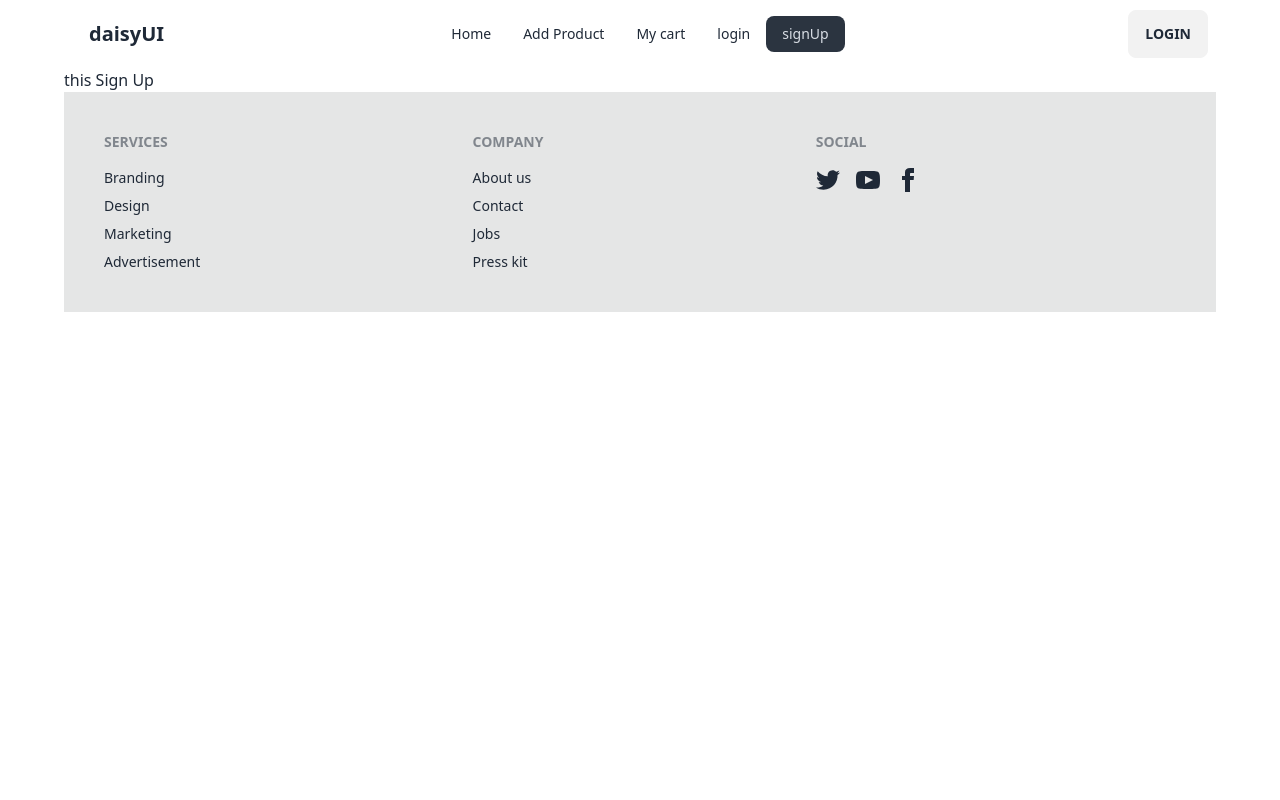
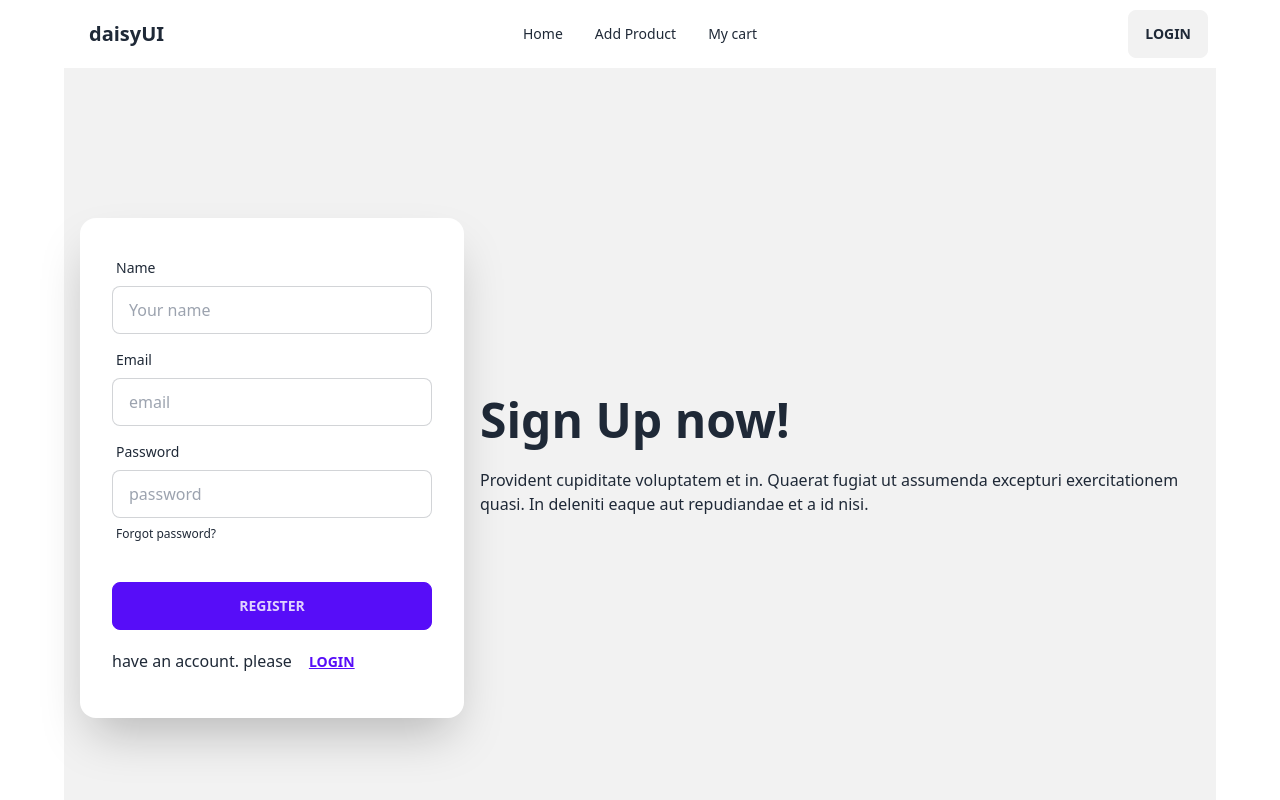
Before and after one commit to Jahirul83/Brand-Shop-client, a React (Vite) app: page /signup in a window 1280 px wide. Shown: the top 800 px of the page. Built offline with nearby package versions, Linux system fonts and the light colour scheme.

Commit message:
firebase auth setup and signIn and signUp page setup

```diff
--- a/package.json
+++ b/package.json
@@ -10,6 +10,7 @@
     "preview": "vite preview"
   },
   "dependencies": {
+    "firebase": "^10.5.0",
     "localforage": "^1.10.0",
     "match-sorter": "^6.3.1",
     "react": "^18.2.0",
--- a/src/components/Header/Navbar.jsx
+++ b/src/components/Header/Navbar.jsx
@@ -6,8 +6,8 @@
         <li><NavLink to='/'>Home</NavLink></li>
         <li><NavLink to='/addproduct'>Add Product</NavLink></li>
         <li><NavLink to='/mycart'>My cart</NavLink></li>
-        <li><NavLink to='/signIn'>login</NavLink></li>
-        <li><NavLink to='/signup'>signUp</NavLink></li>
+        {/* <li><NavLink to='/signIn'>login</NavLink></li>
+        <li><NavLink to='/signup'>signUp</NavLink></li> */}
     </>
     return (
         <div>
@@ -29,7 +29,7 @@
                     </ul>
                 </div>
                 <div className="navbar-end">
-                    <a className="btn">Login</a>
+                    <Link to='/signIn'><button className="btn">Login</button></Link>
                 </div>
             </div>
         </div>
--- a/src/components/SignIn/SignIn.jsx
+++ b/src/components/SignIn/SignIn.jsx
@@ -1,9 +1,53 @@
+import { Link } from "react-router-dom";
 
 
 const SignIn = () => {
+
+    const handleLogin = e => {
+        e.preventDefault();
+        const form = e.target;
+        const email = form.email.value;
+        const password = form.password.value;
+        console.log(email, password);
+
+    }
     return (
         <div>
             <h2>this is Login</h2>
+            <div className="hero min-h-screen bg-base-200">
+                <div className="hero-content flex-col lg:flex-row-reverse">
+                    <div className="text-center lg:text-left">
+                        <h1 className="text-5xl font-bold">Login now!</h1>
+                        <p className="py-6">Provident cupiditate voluptatem et in. Quaerat fugiat ut assumenda excepturi exercitationem quasi. In deleniti eaque aut repudiandae et a id nisi.</p>
+                    </div>
+                    <div className="card flex-shrink-0 w-full max-w-sm shadow-2xl bg-base-100">
+                        <form onSubmit={handleLogin} className="card-body">
+                            <div className="form-control">
+                                <label className="label">
+                                    <span className="label-text">Email</span>
+                                </label>
+                                <input type="email" name='email' placeholder="email" className="input input-bordered" required />
+                            </div>
+                            <div className="form-control">
+                                <label className="label">
+                                    <span className="label-text">Password</span>
+                                </label>
+                                <input type="password" name='password' placeholder="password" className="input input-bordered" required />
+                                <label className="label">
+                                    <a href="#" className="label-text-alt link link-hover">Forgot password?</a>
+                                </label>
+                            </div>
+                            <div className="form-control mt-6">
+                                <button className="btn btn-primary">Login</button>
+                            </div>
+                            <p>Do not have an account. please<Link
+                                to='/signUp'>
+                                <button className="btn btn-link">register</button>
+                            </Link></p>
+                        </form>
+                    </div>
+                </div>
+            </div>
         </div>
     );
 };
--- a/src/components/SignUp/SignUp.jsx
+++ b/src/components/SignUp/SignUp.jsx
@@ -1,9 +1,58 @@
+import { Link } from "react-router-dom";
 
 
 const SignUp = () => {
+    const handleRegister = e => {
+        e.preventDefault();
+        const form = e.target;
+        const name = form.name.value;
+        const email = form.email.value;
+        const password = form.password.value;
+        console.log(name, email, password);
+
+    }
     return (
         <div>
-            <h2>this Sign Up</h2>
+            <div className="hero min-h-screen bg-base-200">
+                <div className="hero-content flex-col lg:flex-row-reverse">
+                    <div className="text-center lg:text-left">
+                        <h1 className="text-5xl font-bold">Sign Up now!</h1>
+                        <p className="py-6">Provident cupiditate voluptatem et in. Quaerat fugiat ut assumenda excepturi exercitationem quasi. In deleniti eaque aut repudiandae et a id nisi.</p>
+                    </div>
+                    <div className="card flex-shrink-0 w-full max-w-sm shadow-2xl bg-base-100">
+                        <form onSubmit={handleRegister} className="card-body">
+                            <div className="form-control">
+                                <label className="label">
+                                    <span className="label-text">Name</span>
+                                </label>
+                                <input type="text" name='name' placeholder="Your name" className="input input-bordered" required />
+                            </div>
+                            <div className="form-control">
+                                <label className="label">
+                                    <span className="label-text">Email</span>
+                                </label>
+                                <input type="email" name='email' placeholder="email" className="input input-bordered" required />
+                            </div>
+                            <div className="form-control">
+                                <label className="label">
+                                    <span className="label-text">Password</span>
+                                </label>
+                                <input type="password" name='password' placeholder="password" className="input input-bordered" required />
+                                <label className="label">
+                                    <a href="#" className="label-text-alt link link-hover">Forgot password?</a>
+                                </label>
+                            </div>
+                            <div className="form-control mt-6">
+                                <button className="btn btn-primary">Register</button>
+                            </div>
+                            <p>have an account. please<Link
+                                to='/signIn'>
+                                <button className="btn btn-link">Login</button>
+                            </Link></p>
+                        </form>
+                    </div>
+                </div>
+            </div>
         </div>
     );
 };
--- /dev/null
+++ b/src/firebase/firebase.config.js
@@ -0,0 +1,21 @@
+// Import the functions you need from the SDKs you need
+import { initializeApp } from "firebase/app";
+import { getAuth } from "firebase/auth";
+// TODO: Add SDKs for Firebase products that you want to use
+// https://firebase.google.com/docs/web/setup#available-libraries
+
+// Your web app's Firebase configuration
+const firebaseConfig = {
+  apiKey: "AIzaSyCoFHT097BJFuG9N8yFKRZfordjylHe3tc",
+  authDomain: "auth-brand-project.firebaseapp.com",
+  projectId: "auth-brand-project",
+  storageBucket: "auth-brand-project.appspot.com",
+  messagingSenderId: "572167716678",
+  appId: "1:572167716678:web:5dc8286df16eeadd5d6f47"
+};
+
+// Initialize Firebase
+const app = initializeApp(firebaseConfig);
+const auth = getAuth(app);
+
+export default auth;
```
Also changed, not shown: 1 other file (tests, documents, lock files or other folders).
